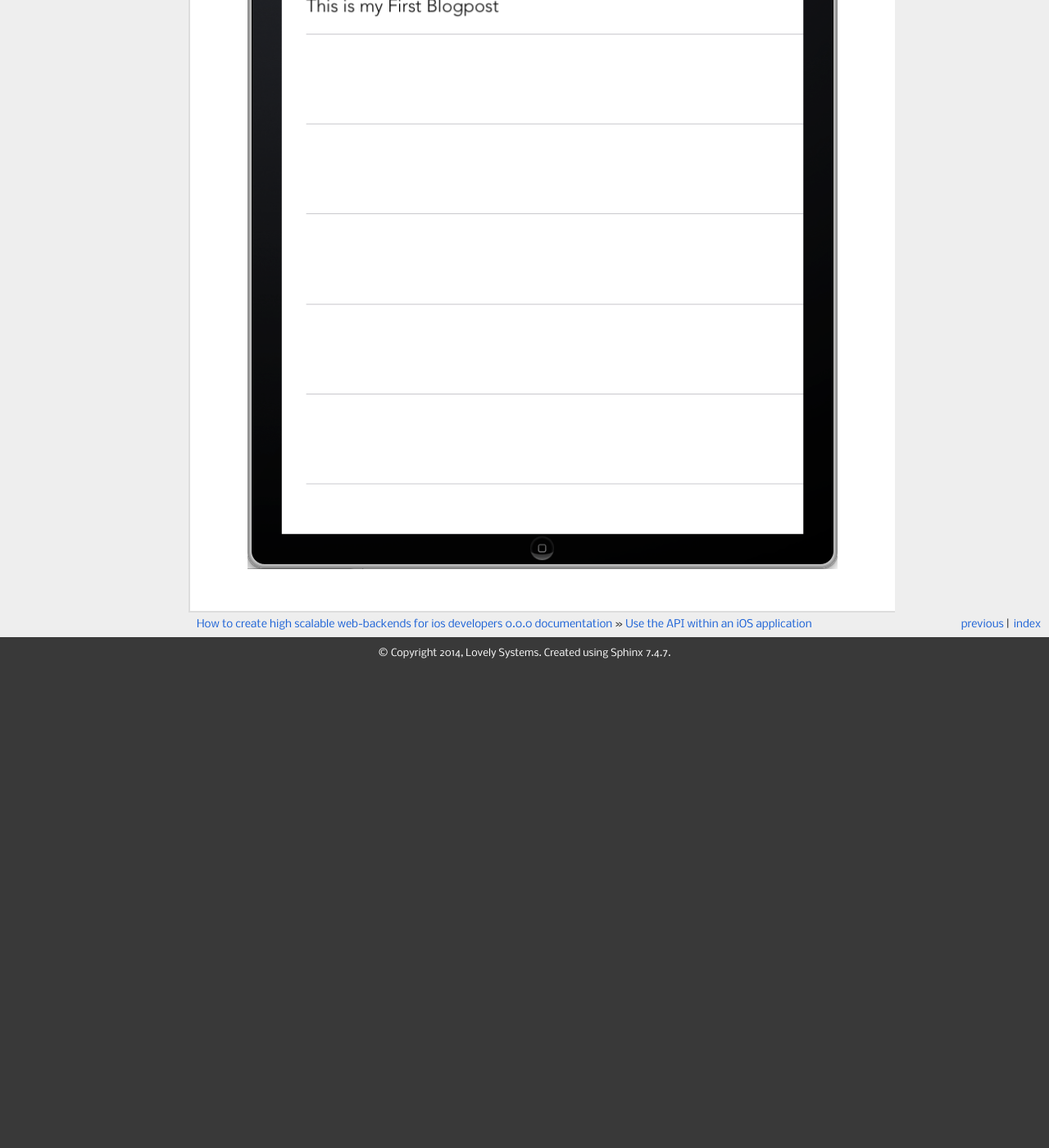
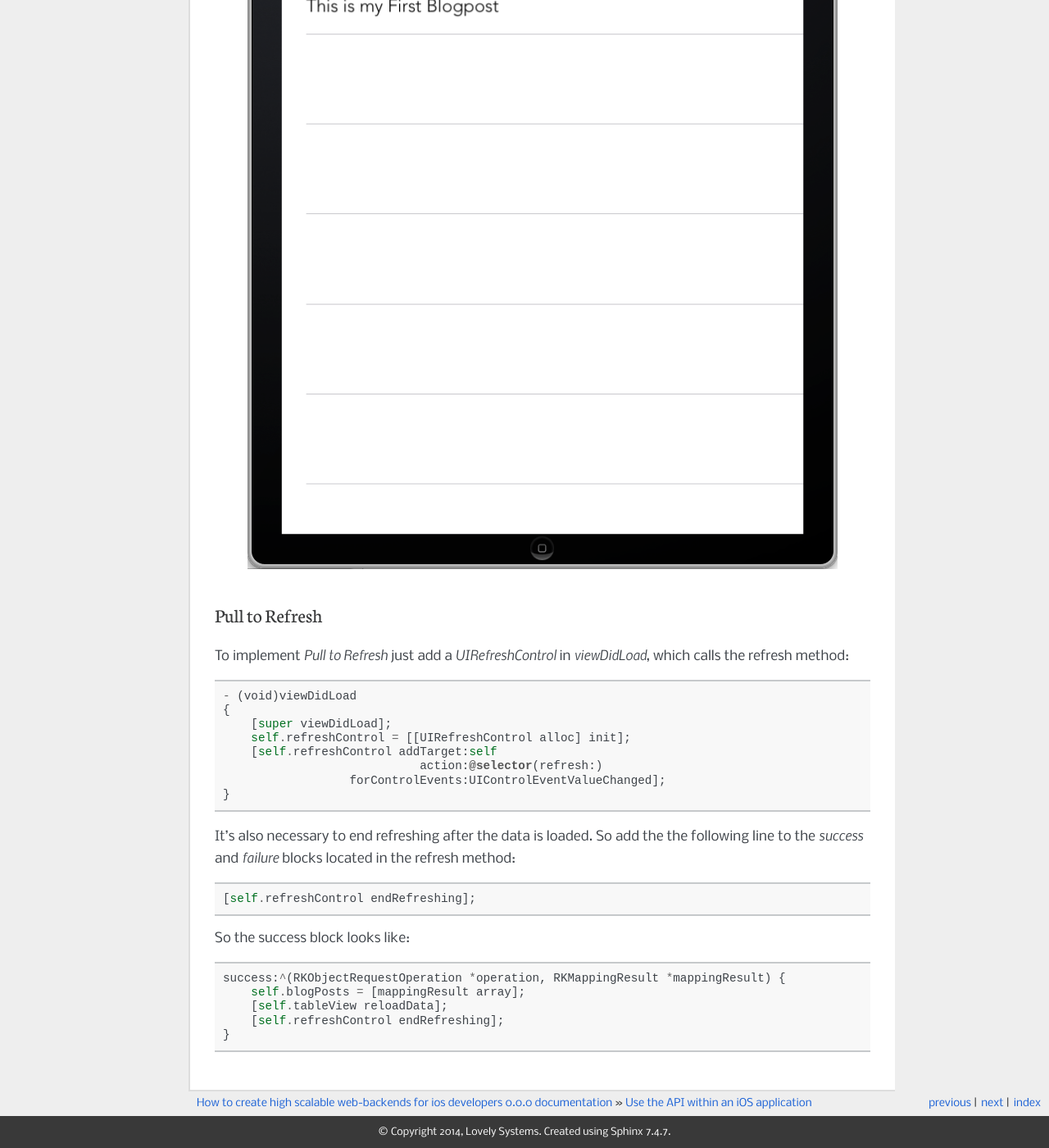
Before and after one commit to lovelysystems/lovely.microblog, a Sphinx documentation site: the page built from docs/docs/frontend_blogposts.rst, in a window 1280 px wide and 1400 px high, scrolled down 7533 px. Shown: the whole window at 82% size. Built offline with Sphinx 7.4.7, drawn with Linux system fonts in a browser that asks for light colours; before the commit the page ends 8349 px from its top, so only the background shows below that; some of the changed text lies outside the part shown.

Commit message:
added tutorial for creating blogposts in frontend

```diff
--- a/CHANGES.rst
+++ b/CHANGES.rst
@@ -4,6 +4,8 @@ Changes for Lovely Microblog
 
 unreleased
 ==========
+
+ - added tutorial for creating blogposts in frontent
 
  - added tutorial for reading blogposts in frontend
 
--- a/docs/docs/frontend_blogposts.rst
+++ b/docs/docs/frontend_blogposts.rst
@@ -36,7 +36,7 @@ We want to present the created blogposts in a UITableView.
 
 Create a Controller named `TimelineViewController` which inherits from
 UITableViewController.
-This is what the controller looks like::
+This is what the controller looks like:
 
 TimelineViewController.h::
 
@@ -185,7 +185,7 @@ Within the first four lines we setup a RKObjectManager with the base url
 of the backend. We also define that the manager sends json and interprets
 the response data as json.
 
-The ResponseDescriptor defines that the `/blogpost` endpoint should return
+The ResponseDescriptor defines that the `/blogposts` endpoint should return
 a 200 OK status when a GET request gets performed. The returned json contains
 a data object with a blogposts list (KeyPath: data.blogposts). Every object in
 this list should be deserialized as `BlogPost` object using the
@@ -318,3 +318,32 @@ delegate::
 This is what the app looks like:
 
     .. image:: images/ios_list_posts_2.png
+
+Pull to Refresh
+===============
+
+To implement `Pull to Refresh` just add a `UIRefreshControl` in `viewDidLoad`,
+which calls the refresh method::
+
+    - (void)viewDidLoad
+    {
+        [super viewDidLoad];
+        self.refreshControl = [[UIRefreshControl alloc] init];
+        [self.refreshControl addTarget:self
+                                action:@selector(refresh:)
+                      forControlEvents:UIControlEventValueChanged];
+    }
+
+It's also necessary to end refreshing after the data is loaded. So add the the
+following line to the `success` and `failure` blocks located in the refresh
+method::
+
+    [self.refreshControl endRefreshing];
+
+So the success block looks like::
+
+    success:^(RKObjectRequestOperation *operation, RKMappingResult *mappingResult) {
+        self.blogPosts = [mappingResult array];
+        [self.tableView reloadData];
+        [self.refreshControl endRefreshing];
+    }
--- a/docs/docs/index.rst
+++ b/docs/docs/index.rst
@@ -20,3 +20,4 @@ Contents:
    start_coding.rst
    create_blogposts.rst
    frontend_blogposts.rst
+   frontend_create_post.rst
```
Also changed, not shown: docs/docs/frontend_create_post.rst (added, +207 -0 lines), docs/docs/images/ios_create_blogpost.png (added).
